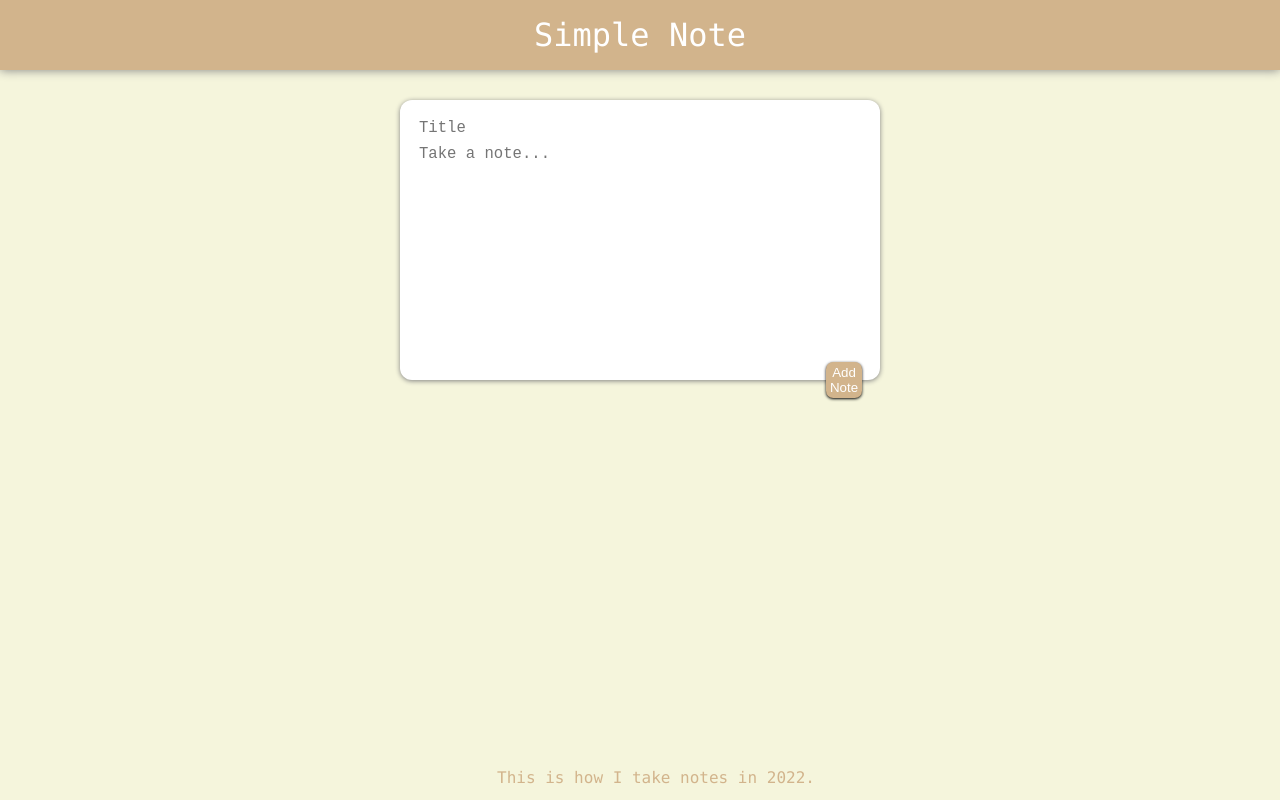
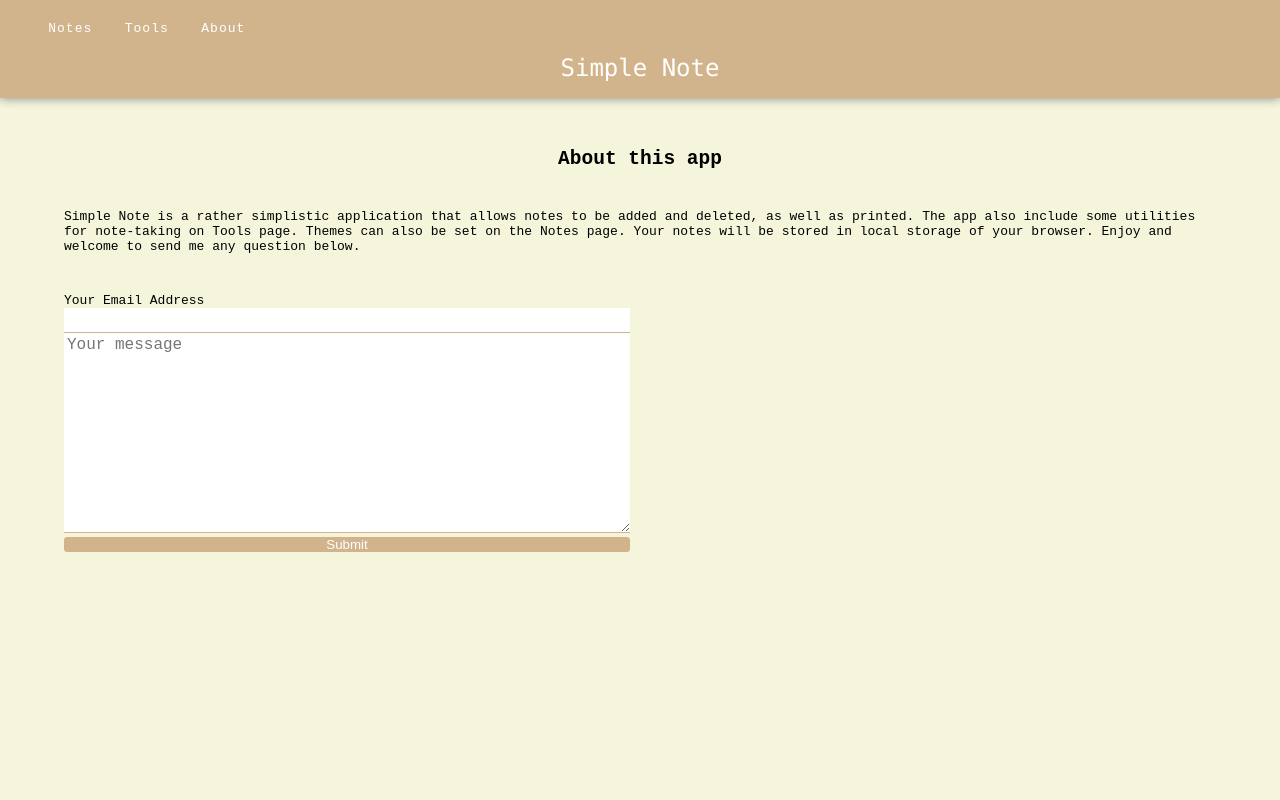
Before and after one commit to xinyirachel/Simple-Note, a React (Create React App) app: page /about in a window 1280 px wide. Built offline with nearby package versions, Linux system fonts and the light colour scheme.

Commit message:
add more features-contact me and tools page

```diff
--- a/package.json
+++ b/package.json
@@ -5,6 +5,7 @@
   "dependencies": {
     "@emotion/react": "^11.9.3",
     "@emotion/styled": "^11.9.3",
+    "@formspree/react": "^2.3.0",
     "@material-ui/core": "^4.12.4",
     "@material-ui/icons": "^4.11.3",
     "@mui/icons-material": "^5.8.4",
@@ -14,6 +15,8 @@
     "@testing-library/user-event": "^13.5.0",
     "react": "^18.2.0",
     "react-dom": "^18.2.0",
+    "react-router": "^6.3.0",
+    "react-router-dom": "^6.3.0",
     "react-scripts": "5.0.1",
     "web-vitals": "^2.1.4"
   },
--- a/public/styles.css
+++ b/public/styles.css
@@ -1,3 +1,5 @@
+
+
 * {
   padding: 0;
   margin: 0;
@@ -13,32 +15,46 @@ body {
   background: beige;
 }
 
-header {
-  background-color: tan;
-  margin: auto -16px;
-  padding: 16px 32px;
-  box-shadow: 0 0 10px 0 grey;
+a {
+  text-decoration: none;
+  color: none;
 }
 
-header h1 {
-  color: white;
-  font-family: "Monaco", Monospace;
-  font-weight: 200;
-  text-align: center;
+/* for all */
+
+.section-center {
+  padding-top: 50px;
+  width: 90vw;
+  margin: 0 auto;
+  max-width: 1170px;
+  display: grid;
+  gap: 3rem 2rem;
+  justify-items: center;
+
 }
 
-footer {
-  position: absolute;
-  text-align: center;
-  bottom: 0;
-  width: 100%;
-  height: 2.5rem;
-  font-family: "Monaco", Monospace;
+.grid1x2 {
+  display: grid;
+  grid-template-columns: repeat(2, 1fr);
+  gap: 20px;
+  justify-content: center;
+  align-items: center;
+  height: 100%
 }
 
-footer p {
-  color: tan;
+.grid1x1 {
+  display: grid;
+  grid-template-columns: repeat(1, 1fr);
+  gap: 20px;
+  justify-content: center;
+  align-items: center;
+  height: 100%
 }
+
+
+
+
+/* note area */
 
 .note {
   background: #fff;
@@ -66,7 +82,7 @@ footer p {
   position: relative;
   float: right;
   margin-right: 10px;
-  color: orange;
+  color: tan;
   border: none;
   width: 36px;
   height: 36px;
@@ -74,7 +90,9 @@ footer p {
   outline: none;
 }
 
-form {
+/* create note area */
+
+.form {
   position: relative;
   width: 480px;
   height: 280px;
@@ -85,8 +103,8 @@ form {
   box-shadow: 0 1px 5px grey;
 }
 
-form input,
-form textarea {
+.form-input,
+.form-textarea {
   width: 100%;
   border: none;
   padding: 4px;
@@ -96,7 +114,7 @@ form textarea {
   resize: none;
 }
 
-form button {
+.form-button {
   position: absolute;
   right: 18px;
   bottom: -18px;
@@ -110,3 +128,90 @@ form button {
   cursor: pointer;
   outline: none;
 }
+
+
+
+/* Nav bar header container and buttons */
+
+.header {
+  background-color: tan;
+  margin: auto -16px;
+  padding: 16px 32px;
+  box-shadow: 0 0 10px 0 grey;
+}
+
+
+.title {
+  color: white;
+  font-family: "Monaco", Monospace;
+  font-weight: 200;
+  text-align: center;
+}
+
+.btn-container-left {
+  margin-bottom: 1rem;
+  display: flex;
+  justify-content: left;
+  color: white;
+}
+
+.filter-btn {
+  background: transparent;
+  border-color: transparent;
+  font-size: 1rem;
+  text-transform: capitalize;
+  margin: 0 0.5rem;
+  letter-spacing: 1px;
+  padding: 0.375rem 0.75rem;
+  color: white;
+  cursor: pointer;
+  border-radius: 0.25rem;
+}
+
+/* Footer */
+
+footer {
+  position: absolute;
+  text-align: center;
+  bottom: 0;
+  width: 100%;
+  height: 2.5rem;
+  font-family: "Monaco", Monospace;
+}
+
+footer p {
+  color: tan;
+}
+
+/*contact dev*/
+.grid1x2 input[type='email'] {
+  border: 0;
+  border-bottom: 1px solid tan;
+  width: 100%;
+  padding: 3px;
+  font-size: 16px;
+}
+
+.grid1x2 textarea {
+  border: 0;
+  border-bottom: 1px solid tan;
+  height: 200px;
+  width: 100%;
+  padding: 3px;
+  font-size: 16px;
+}
+
+.grid1x2 button {
+  color: white;
+  background: tan;
+  border: transparent;
+  border-radius: 0.25rem;
+  width: 100%;
+  cursor: pointer;
+}
+
+.grid1x2 button:hover {
+  color: tan;
+  background: white;
+  border: tan;
+}
--- /dev/null
+++ b/src/components/About.js
@@ -0,0 +1,58 @@
+import React from 'react'
+import Header from './Header'
+import { useForm, ValidationError } from '@formspree/react';
+
+
+
+function About() {
+    const [state, handleSubmit] = useForm("xnqleadb");
+
+  return (
+    <div>
+        <Header />
+        <div className="section-center">
+            <h2>About this app</h2>
+            <div>
+            Simple Note is a rather simplistic application that allows notes to be added and deleted, as well as printed. The app also include some utilities for note-taking on Tools page.
+            Themes can also be set on the Notes page. Your notes will be stored in local storage of your browser. Enjoy and welcome to send me any question below.
+            </div>
+            <div className="grid1x2">
+
+                    <form onSubmit={handleSubmit}>
+                        <label htmlFor="email">
+                            Your Email Address
+                        </label>
+                        <input
+                            id="email"
+                            type="email"
+                            name="email"
+                        />
+                        <ValidationError
+                            prefix="Email"
+                            field="email"
+                            errors={state.errors}
+                        />
+
+                        <textarea
+                            id="message"
+                            name="message"
+                            placeholder="Your message"
+                        />
+                        <ValidationError
+                            prefix="Message"
+                            field="message"
+                            errors={state.errors}
+                        />
+                        <button type="submit" disabled={state.submitting}>
+                            Submit
+                        </button>
+                    </form>
+
+            </div>
+
+        </div>
+    </div>
+  )
+}
+
+export default About
--- a/src/components/App.jsx
+++ b/src/components/App.js
@@ -1,4 +1,5 @@
 import React from "react";
+import { useState } from "react";
 import Header from "./Header";
 import Footer from "./Footer";
 import Note from "./Note";
@@ -8,7 +9,7 @@ import CreateArea from "./CreateArea";
 
 function App() {
 
-  const[notes, setNotes] = React.useState([]);
+  const[notes, setNotes] = useState([]);
 
   function addNote(newNote){
     setNotes(prevNotes => {
--- a/src/components/CreateArea.jsx
+++ b/src/components/CreateArea.js
@@ -1,8 +1,9 @@
 import React from "react";
+import { useState } from "react";
 
 function CreateArea(props) {
 
-  const [note, setNote] = React.useState({
+  const [note, setNote] = useState({
     title:"",
     content:""
 
@@ -33,15 +34,16 @@ function CreateArea(props) {
 
   return (
     <div>
-      <form>
-        <input name="title" onChange={handleChange} value={note.title} placeholder="Title" />
+      <form className="form">
+        <input className="form-input" name="title" onChange={handleChange} value={note.title} placeholder="Title" />
         <textarea
+            className="form-textarea"
             name="content" onChange={handleChange}
             value={note.content}
             placeholder="Take a note..."
             rows="3"
         />
-        <button onClick={submitNote}>Add Note</button>
+        <button className="form-button" onClick={submitNote}>Add Note</button>
       </form>
     </div>
   );
--- /dev/null
+++ b/src/components/Header.js
@@ -0,0 +1,17 @@
+import React from "react";
+import {Link} from "react-router-dom";
+
+function Header() {
+    return (
+              <nav className="header">
+                <span className="btn-container-left">
+                  <Link to="/" className="filter-btn">Notes</Link>
+                  <Link to="/tools" className="filter-btn">Tools</Link>
+                  <Link to="/about" className="filter-btn">About</Link>
+                </span>
+                <h1 className="title">Simple Note</h1>
+              </nav>
+            );
+}
+
+export default Header;
--- a/src/components/Header.jsx
+++ /dev/null
@@ -1,11 +0,0 @@
-import React from "react";
-
-function Header() {
-    return (
-              <header>
-                <h1>Simple Note</h1>
-              </header>
-            );
-}
-
-export default Header;
--- /dev/null
+++ b/src/components/NotFound.js
@@ -0,0 +1,18 @@
+import Header from './Header'
+
+const NotFound = () => {
+  return (
+    <div>
+      <Header />
+      <div className="section-center">
+      <h1>Whoops!</h1>
+      <h2>
+      404 Page Not Found
+      </h2>
+      <div>Try our links on navigation bar above instead XD</div>
+      </div>
+    </div>
+  )
+}
+
+export default NotFound
--- /dev/null
+++ b/src/components/Tools.js
@@ -0,0 +1,9 @@
+import React from 'react'
+
+function Tools() {
+  return (
+    <div>WIP</div>
+  )
+}
+
+export default Tools
--- a/src/index.js
+++ b/src/index.js
@@ -1,6 +1,18 @@
 import React from "react";
 import ReactDOM from "react-dom/client";
 import App from "./components/App";
+import { BrowserRouter, Routes, Route } from "react-router-dom";
+import NotFound from "./components/NotFound"
+import About from './components/About';
+import Tools from './components/Tools';
 
 const root = ReactDOM.createRoot(document.getElementById("root"));
-root.render(<App />);
+root.render(
+    <BrowserRouter>
+    <Routes>
+      <Route path="/" element={<App />}></Route>
+      <Route path="/about" element={<About />}></Route>
+      <Route path="/tools" element={<Tools />}></Route>
+      <Route path="*" element={<NotFound/>}/>
+    </Routes>
+  </BrowserRouter>);
```
Also changed, not shown: src/components/Footer.js (renamed from src/components/Footer.jsx), src/components/Note.js (renamed from src/components/Note.jsx), 2 other files (tests, documents, lock files or other folders).
